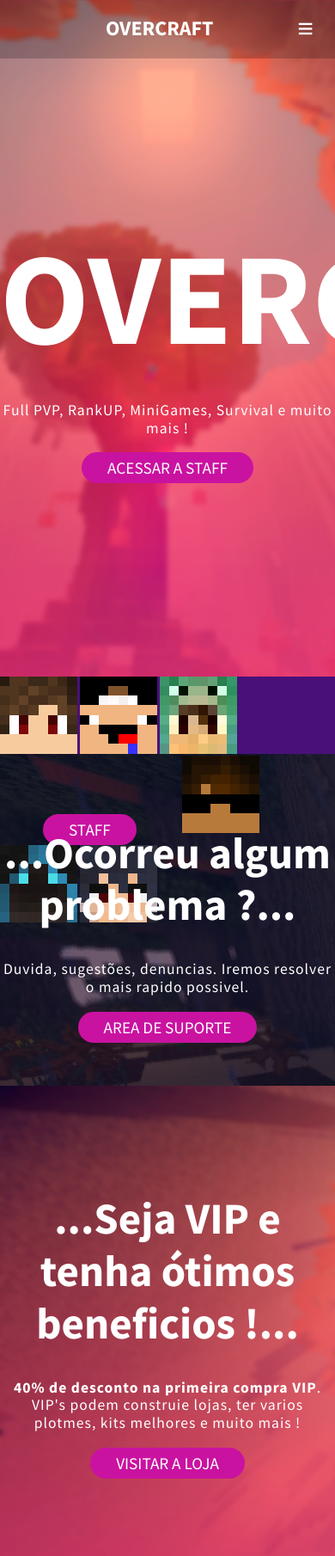
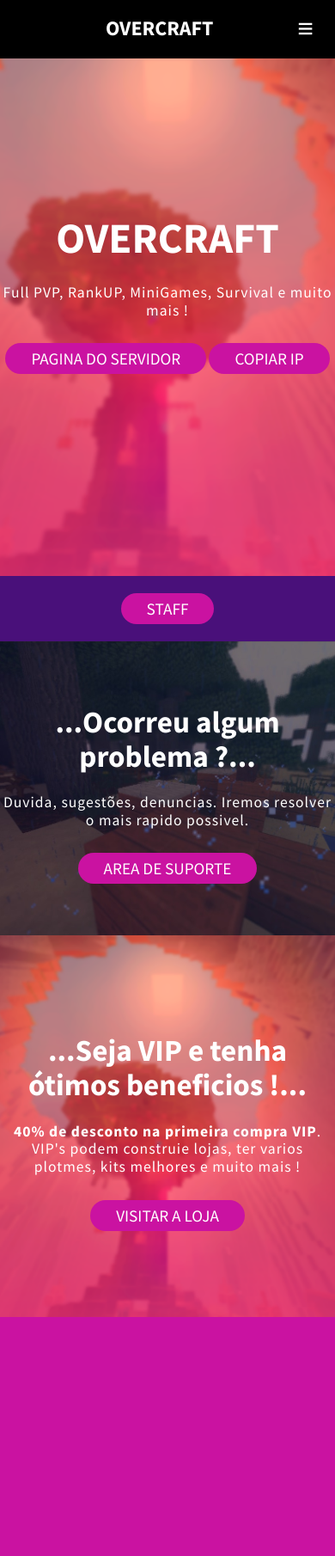
Before and after one commit to overcraftserver/website, a PHP site: page / in a window 390 px wide; the page is wider, and only the part inside the window is pictured. Shown: that part at 86% size. After the commit the page ends 1532 px from the top of that part, so only its background shows below. Run offline with PHP 8.4, Linux system fonts and the light colour scheme.

Commit message:
Titulos e section STAFF responsivos

```diff
--- a/css/main.css
+++ b/css/main.css
@@ -13,6 +13,7 @@ section#home{
   color: #fff;
   box-sizing: border-box;
   text-align: center;
+
 }
 
 section#home .col-1{
@@ -27,10 +28,7 @@ section#home .col-1{
 
 section#home .heading{
   font-size: 9.5rem;
-}
-
-@media (max-width: 886px){
-
+  transition: font-size .1s ease-in-out;
 }
 
 // Section Dual
@@ -58,11 +56,15 @@ section#dual{
 #col-loja{
   padding: 90px 0;
   background: url("../resources/media/images/imgseven.png");
+  background-size: cover;
+  background-position: center;
 }
 
 #col-sup{
   padding: 50px 0;
   background: url("../resources/media/images/background.jpg");
+  background-size: cover;
+  background-position: center;
 }
 
 .col-50 .col-1{
@@ -70,3 +72,14 @@ section#dual{
   width: 100%;
   margin: 0;
 }
+
+@media (max-width: 886px){
+  section#home .heading{
+    font-size: 3.1rem;
+  }
+
+  .big{
+    font-size: 2.2rem;
+    line-height: 2.5rem;
+  }
+}
--- a/css/reset.css
+++ b/css/reset.css
@@ -1,4 +1,9 @@
 @import url(https://fonts.googleapis.com/css?family=Source+Sans+Pro:200,200italic,400,400italic,700,700italic);
+
+::selection{
+  background: #000;
+  color: #fff;
+}
 
 body{
   background: #ffffff;
--- a/css/sections/btn.css
+++ b/css/sections/btn.css
@@ -10,6 +10,7 @@
   outline: 0;
   text-transform: uppercase;
   font-size: 1.2rem;
+  margin: 10px 0;
 }
 
 .btn.dft{
--- a/css/sections/grid.css
+++ b/css/sections/grid.css
@@ -52,7 +52,7 @@
 
 .col-50 {
   width: 50%; }
-@media (max-width: 500px) {
+@media (max-width: 886px) {
   .home-sections .flex {
     display: block; }
   .col-1 {
--- a/css/sections/staff.css
+++ b/css/sections/staff.css
@@ -1,10 +1,18 @@
 section#staff{
+  padding: 0;
+  text-align: center;
   background: #49107A;
-  max-height: 90px;
-  padding: 0;
-  margin: 0;
 }
 
 section#staff a.btn{
   margin: 0 50px;
 }
+
+@media (max-width: 886px){
+  section#staff img{
+    display: none;
+  }
+  section#staff{
+    padding: 20px 0;
+  }
+}
--- a/index.html
+++ b/index.html
@@ -10,7 +10,7 @@
   <meta name="viewport" content="width=device-width, initial-scale=1.0">
 </head>
 <body>
-  <header class="dsk" id="menu">
+  <header class="dsk toblack" id="menu">
     <nav>
       <a href="index.html" id="site_name_dsk">OVERCRAFT</a>
       <ul>
@@ -25,7 +25,7 @@
     </nav>
   </header>
   <header class="mob" id="menu_mobile">
-    <nav id="menu_mob">
+    <nav id="menu_mob" class="toblack">
       <a href="index.html" class="" id="site_name_mob">OVERCRAFT</a>
       <span class="mob_menuToggle">≡</span>
       <ul id="_mobile">
@@ -47,7 +47,8 @@
         <div class="col-1">
           <h1 class="heading">OVERCRAFT</h1>
           <p class="read">Full PVP, RankUP, MiniGames, Survival e muito mais !</p>
-          <a class="btn dft full">ACESSAR A STAFF</a>
+          <a class="btn full">PAGINA DO SERVIDOR</a>
+          <a class="btn full">COPIAR IP</a>
         </div>
       </div>
     </section>
@@ -90,6 +91,22 @@
         </div>
       </div>
     </section>
+
+    <!-- Blog -->
+    <section id="dual_blog_downloads">
+      <div class="flex flex-center">
+        <div class="col-50 flex flex-middle flex-center" id="col-blog">
+          <section id="blog">
+
+          </section>
+        </div>
+        <div class="col-50 flex flex-middle flex-center" id="col-downloads">
+          <section id="downloads">
+
+          </section>
+        </div>
+      </div>
+    </section>
   </div>
 
   <!-- Javascript -->
--- a/js/functions.js
+++ b/js/functions.js
@@ -1,17 +1,5 @@
 $(function () {
   $(".mob_menuToggle").click(function () {
     $("#_mobile").toggleClass("ul_toggle");
-    $("#menu_mob").toggleClass("toblack");
   });
 });
-
-$(function() {
-  $(window).on("scroll", function() {
-    if($(window).scrollTop() > 200) {
-      $(".dsk, #menu_mob").removeClass("tofade");
-      $(".dsk, #menu_mob").addClass("toblack");
-    } else {
-      $(".dsk, #menu_mob").addClass("tofade");
-    }
-  });
-});
```
Also changed, not shown: js/main.js (+17 -0 lines).
